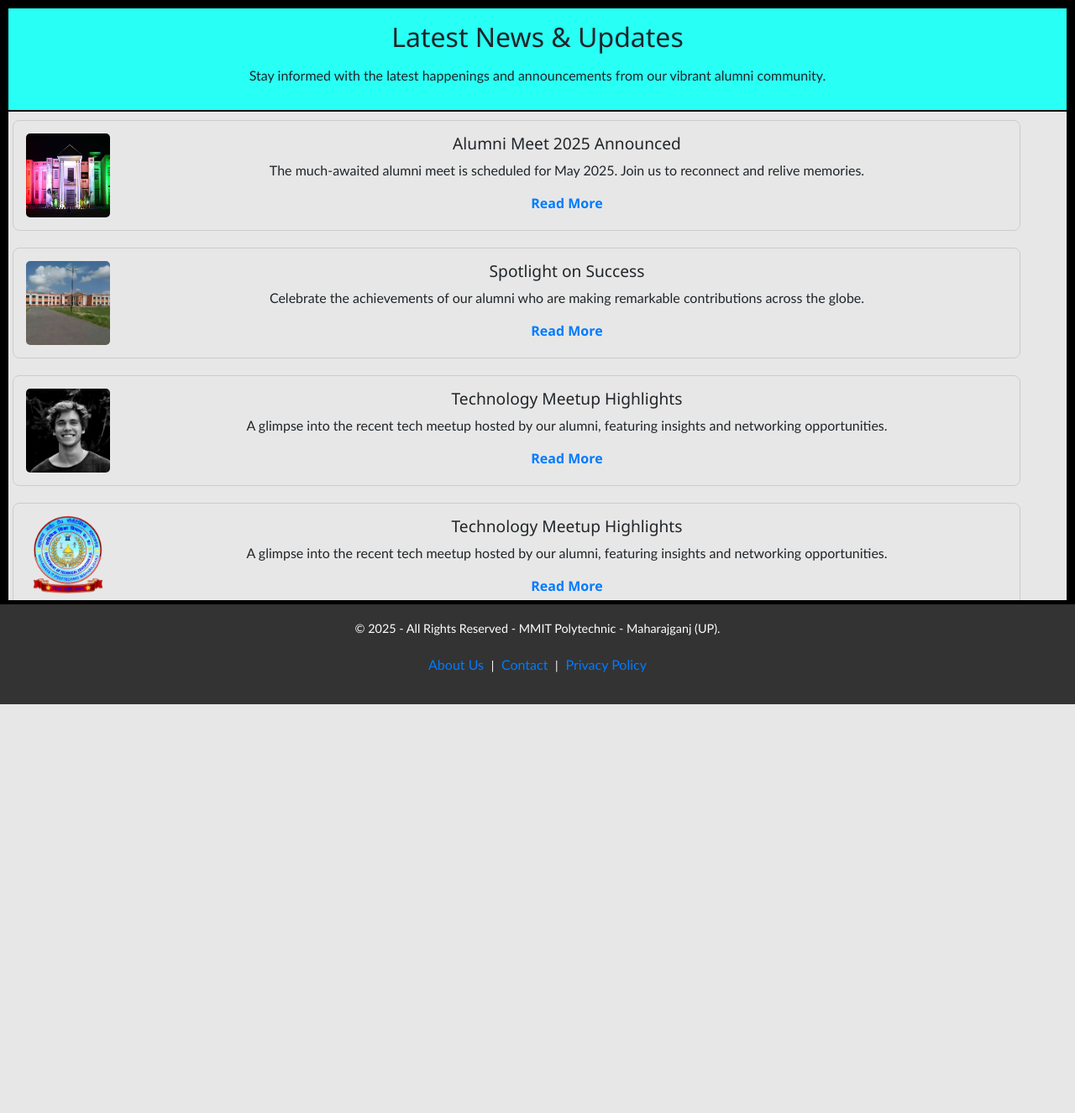
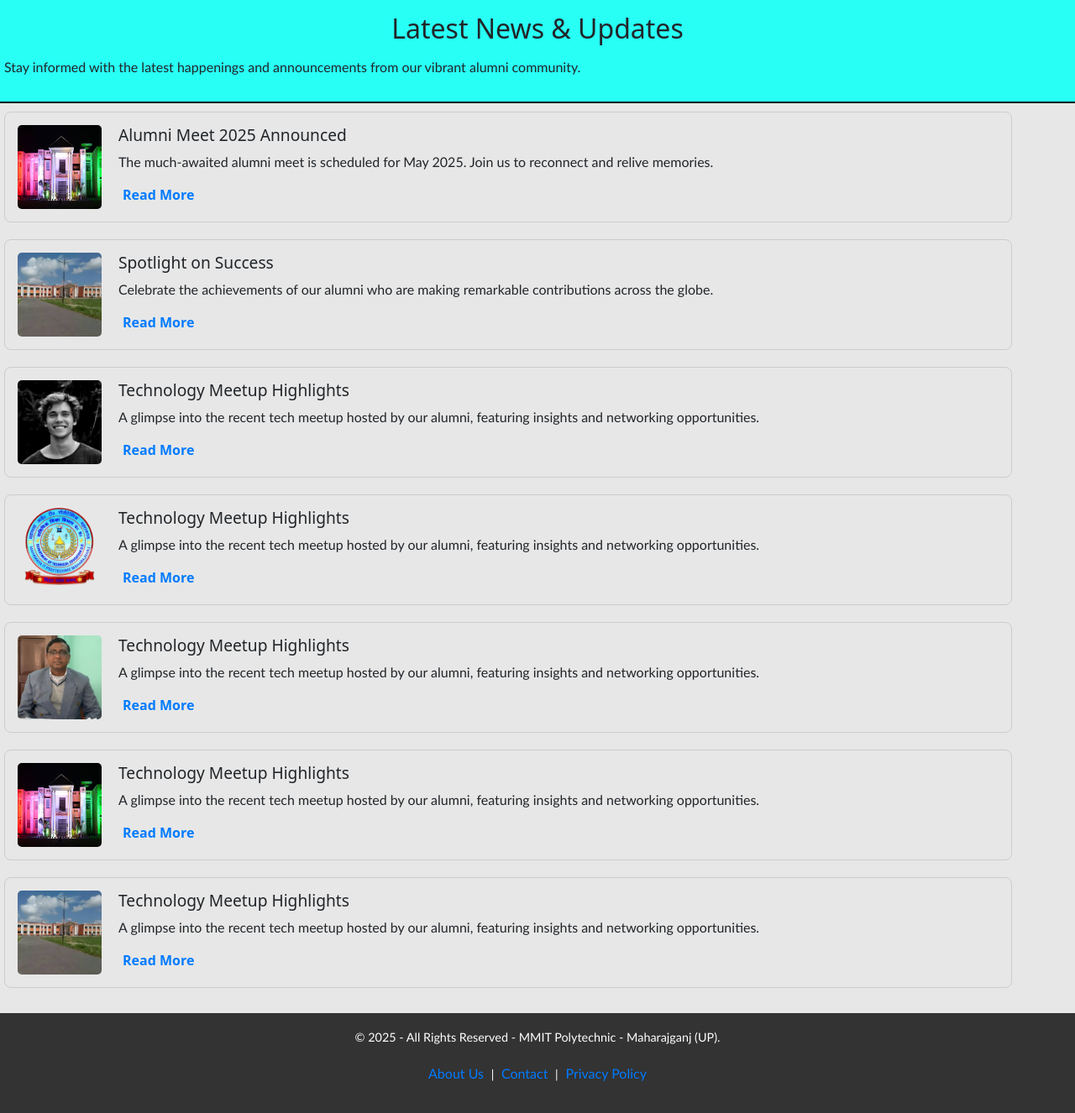
Before and after one commit to webdevavi96/Alumni_Meat, a Django app: page /news/ in a window 1280 px wide. Shown: the part 70-1396 px from the top of the page at 84% size. Before the commit the page ends 909 px from the top, so only its background shows below. Run offline with Django 5.2, Linux system fonts and the light colour scheme.

Commit message:
update master.css

```diff
--- a/MyAlumni/static/css/master.css
+++ b/MyAlumni/static/css/master.css
@@ -55,7 +55,7 @@ button:hover{
 
 
 
-main {
+/* main {
   width: 100%;
   height: 90vh;
   overflow-y: scroll;
@@ -65,7 +65,7 @@ main {
   border: 5px solid black;
   font-family: 'Segoe UI', Tahoma, Geneva, Verdana, sans-serif;
 }
-
+ */
 .card {
   height: auto;
   padding: 20px;
```
